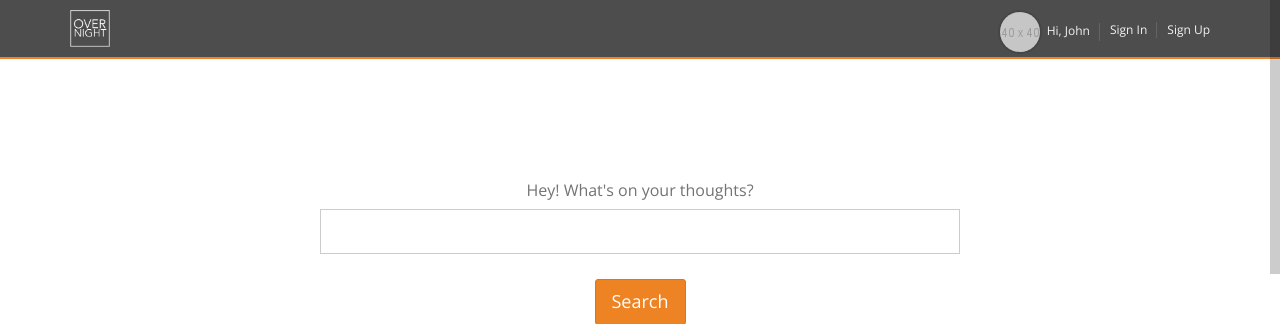
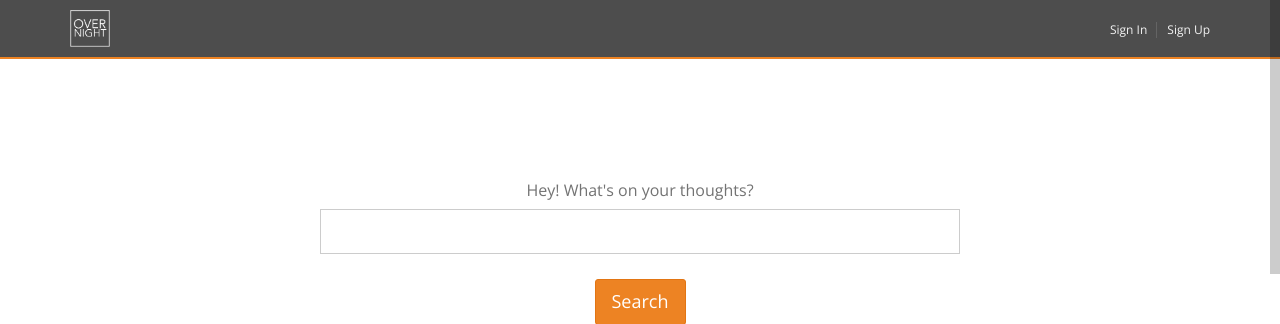
Before and after one commit to sounderya/OvernightWeb, a Django app: page /showResult/ in a window 1280 px wide. Shown: the top 324 px of the page. Run offline with Django 3.2, Linux system fonts and the light colour scheme; some libraries are stand-ins or nearby versions.

Commit message:
John cred- disabled for now

```diff
--- a/news_analytics/templates/searchresults_bali.html
+++ b/news_analytics/templates/searchresults_bali.html
@@ -68,11 +68,11 @@
 							<div class="top-user-area clearfix">
 								<ul class="top-user-area-list list list-horizontal list-border">
 
-									<li class="top-user-area-avatar"><a
+									<!--<li class="top-user-area-avatar"><a
 										href="user-profile.html"> <img class="origin round"
 											src= "{% static 'img/40x40.png'%}" alt="Image Alternative text"
 											title="AMaze" />Hi, John
-									</a></li>
+									</a></li>-->
 
 									<li><a href="#">Sign In</a></li>
 									</li>
```
